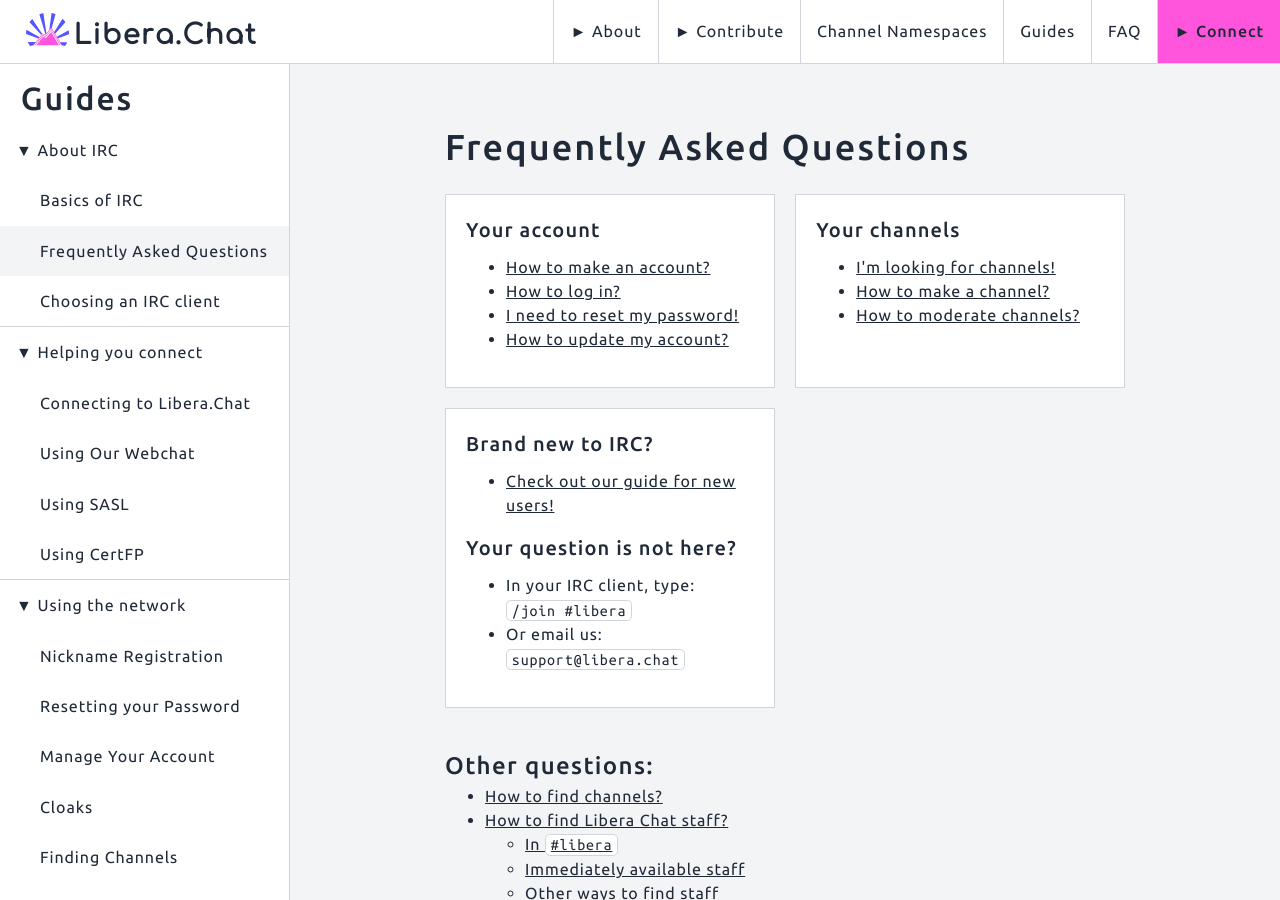
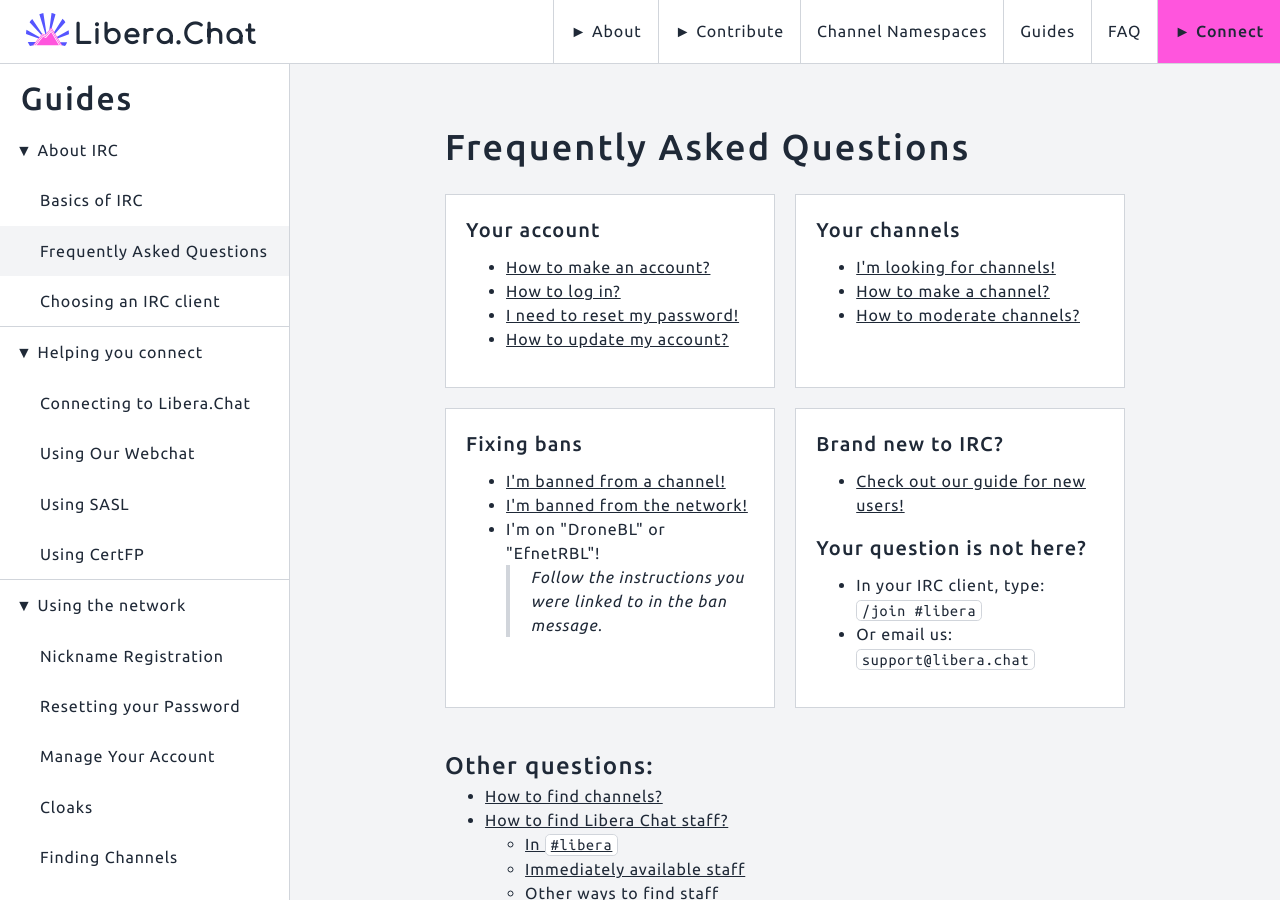
Before and after one commit to Libera-Chat/libera-chat.github.io, a Jekyll site: the page built from content/_guides/faq.md, in a window 1280 px wide and 900 px high. Built offline with Jekyll 4.4.1, drawn with Linux system fonts in a browser that asks for light colours.

Commit message:
Add bans card

```diff
--- a/_data/faqcards.yml
+++ b/_data/faqcards.yml
@@ -16,3 +16,11 @@
       guide: /guides/creatingchannels
     - title: How to moderate channels?
       guide: /guides/quickops
+- title: Fixing bans
+  suggest:
+    - title: I'm banned from a channel!
+      guide: /guides/faq#how-do-i-get-unbanned-or-unquieted
+    - title: I'm banned from the network!
+      guide: /policies#network-bans
+    - title: I'm on "DroneBL" or "EfnetRBL"!
+      tip: Follow the instructions you were linked to in the ban message.
```
